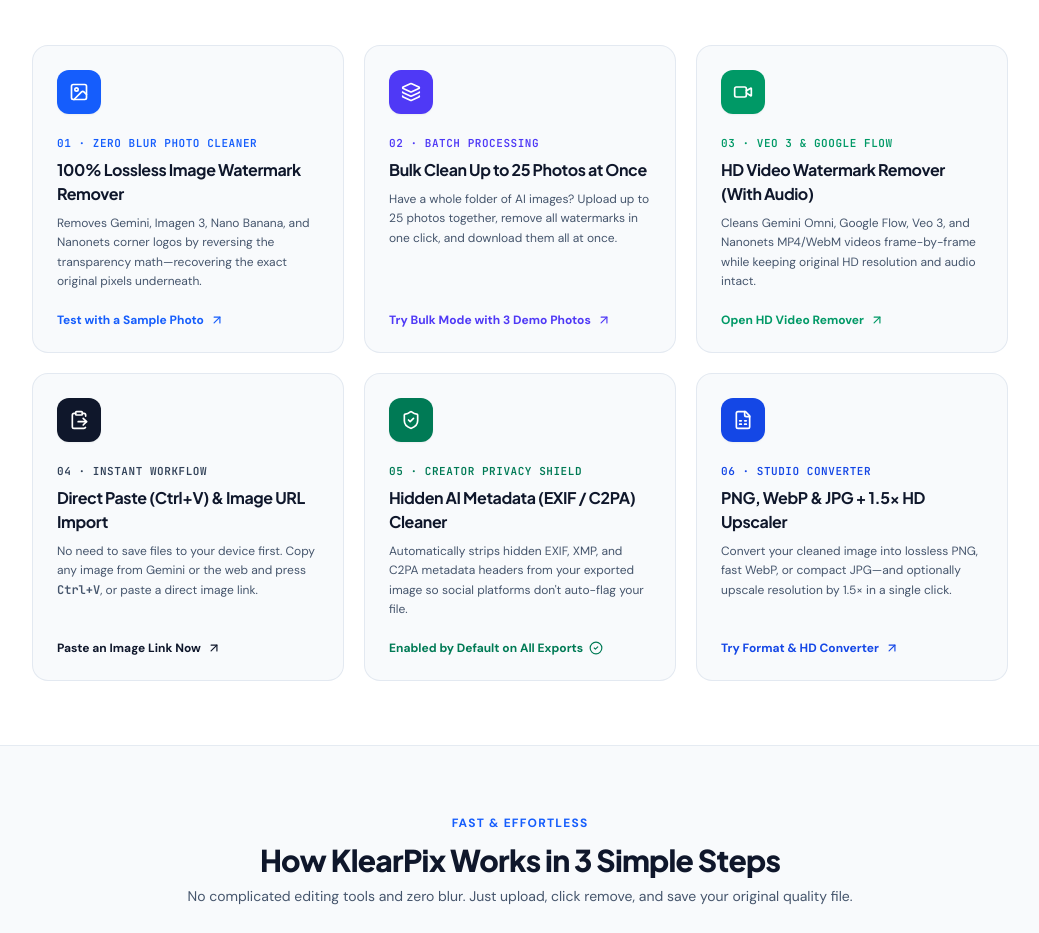
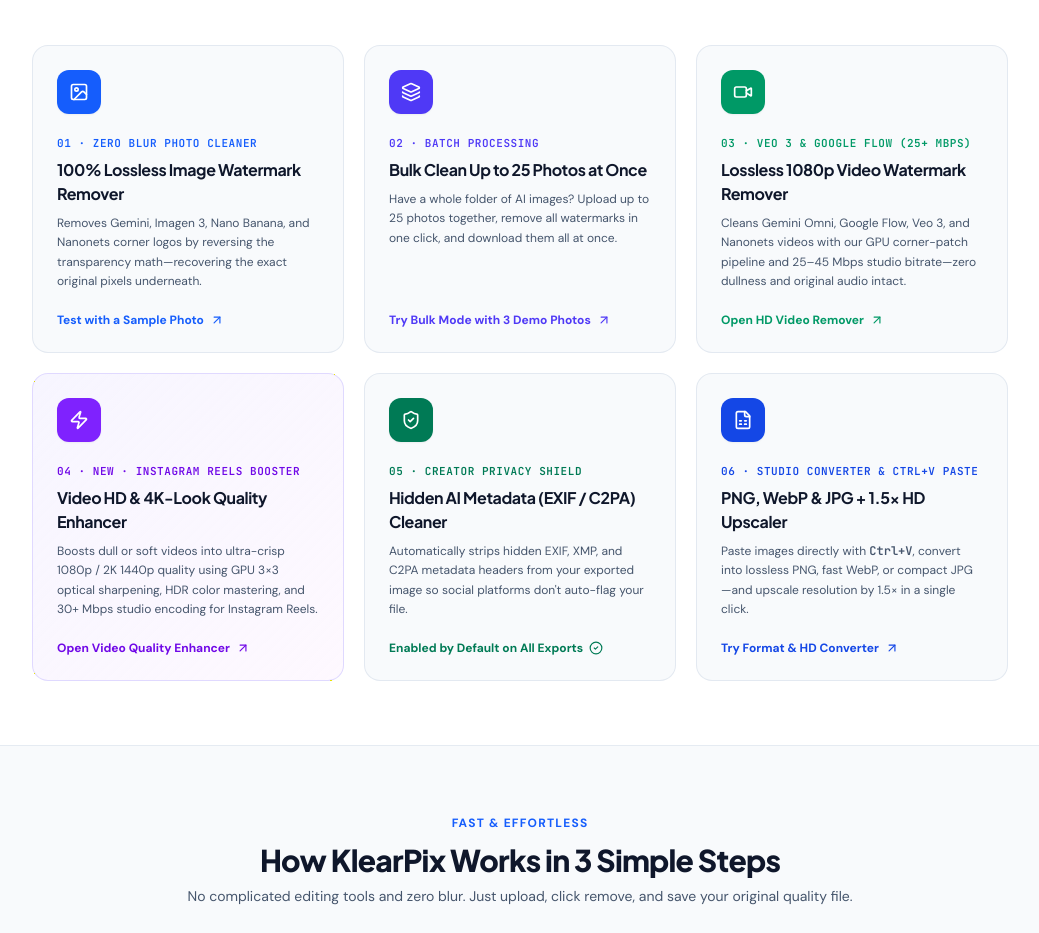
Before and after one commit to Siddik1811/KlearPix, a React (Vite) app: page / in a window 1280 px wide. Shown: the part 1280-2213 px from the top of the page, without its empty margins (120-1159 px from the left). Built offline with nearby package versions, Linux system fonts and the light colour scheme.

Commit message:
feat(ui): add Video HD and 4K-Look Instagram Reels Enhancer showcase card

```diff
--- a/src/components/InfoSections.tsx
+++ b/src/components/InfoSections.tsx
@@ -10,7 +10,6 @@ import {
   Lock,
   X,
   Layers,
-  ClipboardPaste,
   FileSpreadsheet,
   ArrowUpRight,
 } from 'lucide-react';
@@ -116,13 +115,13 @@ export const InfoSections: React.FC<InfoSectionsProps> = ({
                   <Video className="w-5 h-5" />
                 </div>
                 <span className="text-[11px] font-mono uppercase tracking-wider font-bold text-emerald-600">
-                  03 · Veo 3 & Google Flow
+                  03 · Veo 3 & Google Flow (25+ Mbps)
                 </span>
                 <h3 className="mt-1 font-display font-bold text-base text-slate-900">
-                  HD Video Watermark Remover (With Audio)
+                  Lossless 1080p Video Watermark Remover
                 </h3>
                 <p className="mt-2 text-xs text-slate-600 leading-relaxed">
-                  Cleans Gemini Omni, Google Flow, Veo 3, and Nanonets MP4/WebM videos frame-by-frame while keeping original HD resolution and audio intact.
+                  Cleans Gemini Omni, Google Flow, Veo 3, and Nanonets videos with our GPU corner-patch pipeline and 25–45 Mbps studio bitrate—zero dullness and original audio intact.
                 </p>
               </div>
               <button
@@ -135,28 +134,28 @@ export const InfoSections: React.FC<InfoSectionsProps> = ({
               </button>
             </div>
 
-            {/* Feature 4: Direct Paste (Ctrl+V) & URL Loader */}
-            <div className="rounded-2xl bg-slate-50 hover:bg-blue-50/40 border border-slate-200/90 hover:border-blue-300 p-6 flex flex-col justify-between transition-all">
+            {/* Feature 4: NEW Video HD / 4K-Style Enhancer (Instagram Reels Booster) */}
+            <div className="rounded-2xl bg-gradient-to-br from-violet-50/80 to-fuchsia-50/60 hover:from-violet-100/70 hover:to-fuchsia-100/60 border border-violet-200/90 hover:border-violet-400 p-6 flex flex-col justify-between transition-all">
               <div>
-                <div className="w-11 h-11 rounded-xl bg-slate-900 text-white flex items-center justify-center mb-4 shadow-xs">
-                  <ClipboardPaste className="w-5 h-5" />
+                <div className="w-11 h-11 rounded-xl bg-violet-600 text-white flex items-center justify-center mb-4 shadow-xs">
+                  <Zap className="w-5 h-5" />
                 </div>
-                <span className="text-[11px] font-mono uppercase tracking-wider font-bold text-slate-700">
-                  04 · Instant Workflow
+                <span className="text-[11px] font-mono uppercase tracking-wider font-bold text-violet-700">
+                  04 · New · Instagram Reels Booster
                 </span>
                 <h3 className="mt-1 font-display font-bold text-base text-slate-900">
-                  Direct Paste (Ctrl+V) & Image URL Import
+                  Video HD & 4K-Look Quality Enhancer
                 </h3>
                 <p className="mt-2 text-xs text-slate-600 leading-relaxed">
-                  No need to save files to your device first. Copy any image from Gemini or the web and press <code className="font-mono font-bold">Ctrl+V</code>, or paste a direct image link.
+                  Boosts dull or soft videos into ultra-crisp 1080p / 2K 1440p quality using GPU 3×3 optical sharpening, HDR color mastering, and 30+ Mbps studio encoding for Instagram Reels.
                 </p>
               </div>
               <button
                 type="button"
-                onClick={() => onTriggerAction?.('url')}
-                className="mt-5 inline-flex items-center gap-1.5 text-xs font-bold text-slate-900 hover:text-blue-600 cursor-pointer"
+                onClick={() => onSelectTab('enhance')}
+                className="mt-5 inline-flex items-center gap-1.5 text-xs font-bold text-violet-700 hover:text-violet-900 cursor-pointer"
               >
-                <span>Paste an Image Link Now</span>
+                <span>Open Video Quality Enhancer</span>
                 <ArrowUpRight className="w-3.5 h-3.5" />
               </button>
             </div>
@@ -187,20 +186,20 @@ export const InfoSections: React.FC<InfoSectionsProps> = ({
               </button>
             </div>
 
-            {/* Feature 6: Format & 1.5x HD Upscale Converter */}
+            {/* Feature 6: Format & 1.5x HD Upscale + Ctrl+V Paste */}
             <div className="rounded-2xl bg-slate-50 hover:bg-blue-50/40 border border-slate-200/90 hover:border-blue-300 p-6 flex flex-col justify-between transition-all">
               <div>
                 <div className="w-11 h-11 rounded-xl bg-blue-700 text-white flex items-center justify-center mb-4 shadow-xs">
                   <FileSpreadsheet className="w-5 h-5" />
                 </div>
                 <span className="text-[11px] font-mono uppercase tracking-wider font-bold text-blue-700">
-                  06 · Studio Converter
+                  06 · Studio Converter & Ctrl+V Paste
                 </span>
                 <h3 className="mt-1 font-display font-bold text-base text-slate-900">
                   PNG, WebP & JPG + 1.5× HD Upscaler
                 </h3>
                 <p className="mt-2 text-xs text-slate-600 leading-relaxed">
-                  Convert your cleaned image into lossless PNG, fast WebP, or compact JPG—and optionally upscale resolution by 1.5× in a single click.
+                  Paste images directly with <code className="font-mono font-bold">Ctrl+V</code>, convert into lossless PNG, fast WebP, or compact JPG—and upscale resolution by 1.5× in a single click.
                 </p>
               </div>
               <button
```
